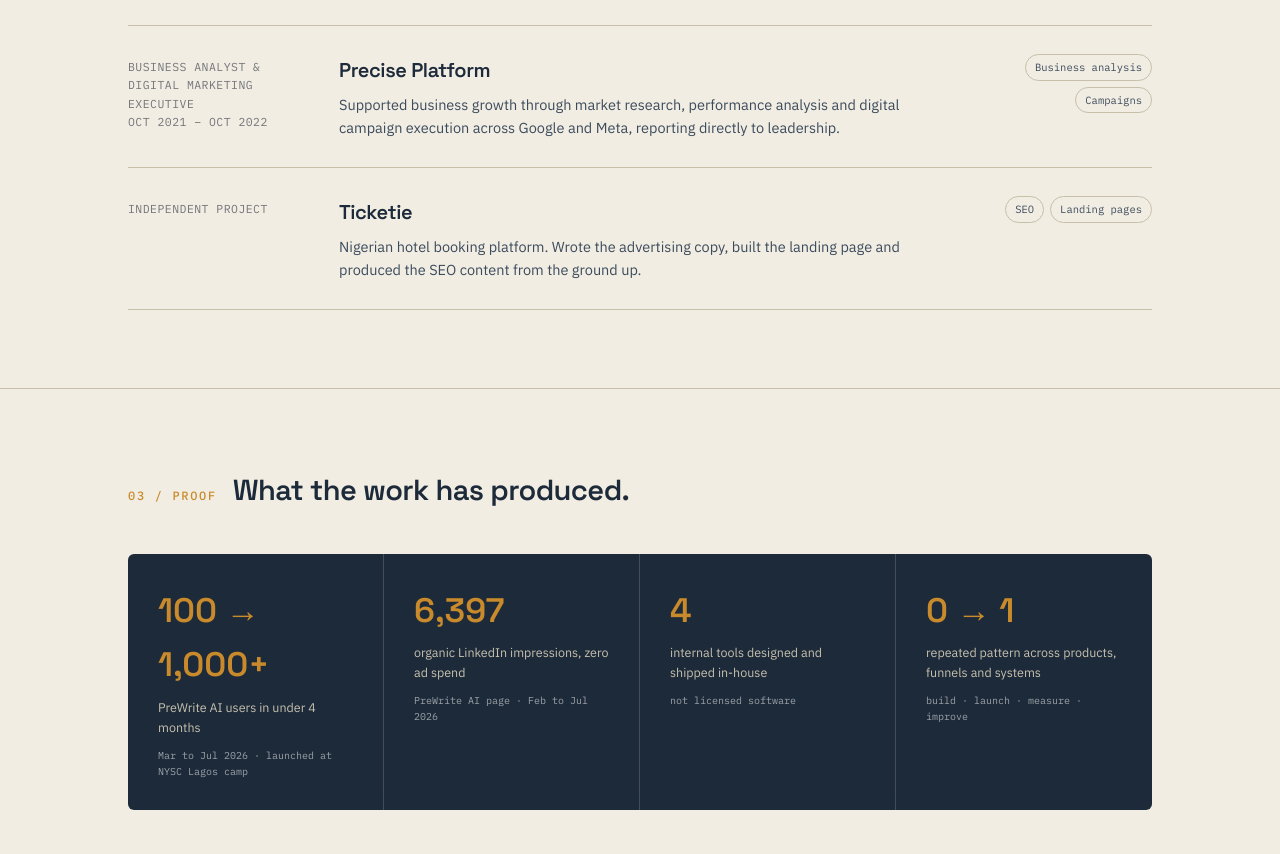
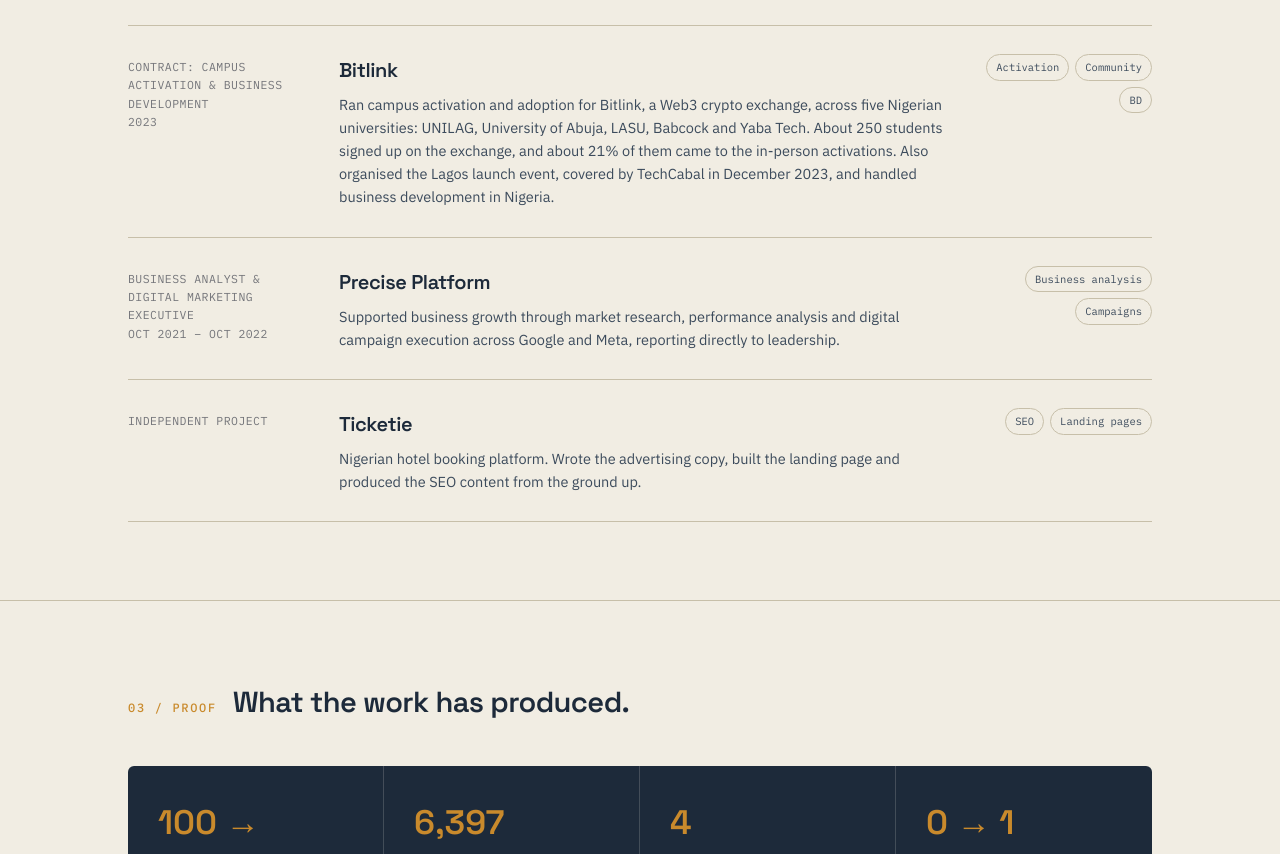
Before and after one commit to SDBE-Ex/Philips-Adebayo-Portfolio-, a plain HTML site: page index.html in a window 1280 px wide. Shown: the part 3016-3870 px from the top of the page. Drawn offline with Linux system fonts and the light colour scheme.

Commit message:
Add Bitlink campus activation entry
Co-Authored-By: Claude Opus 5.5 <noreply@anthropic.com>
Claude-Session: https://claude.ai/code/session_011fWCnjGRMZ3GYMUTB3XVkS

```diff
--- a/index.html
+++ b/index.html
@@ -794,6 +794,25 @@
           </article>
 
           <article class="work-item">
+            <div class="work-role">Contract: Campus Activation &amp; Business Development<br><span>2023</span></div>
+            <div class="work-body">
+              <h3>Bitlink</h3>
+              <p>
+                Ran campus activation and adoption for Bitlink, a Web3 crypto exchange, across five
+                Nigerian universities: UNILAG, University of Abuja, LASU, Babcock and Yaba Tech.
+                About 250 students signed up on the exchange, and about 21% of them came to the
+                in-person activations. Also organised the Lagos launch event, covered by TechCabal
+                in December 2023, and handled business development in Nigeria.
+              </p>
+            </div>
+            <div class="work-tags">
+              <span class="tag">Activation</span>
+              <span class="tag">Community</span>
+              <span class="tag">BD</span>
+            </div>
+          </article>
+
+          <article class="work-item">
             <div class="work-role">Business Analyst &amp; Digital Marketing Executive<br><span>Oct 2021 – Oct 2022</span></div>
             <div class="work-body">
               <h3>Precise Platform</h3>
```
